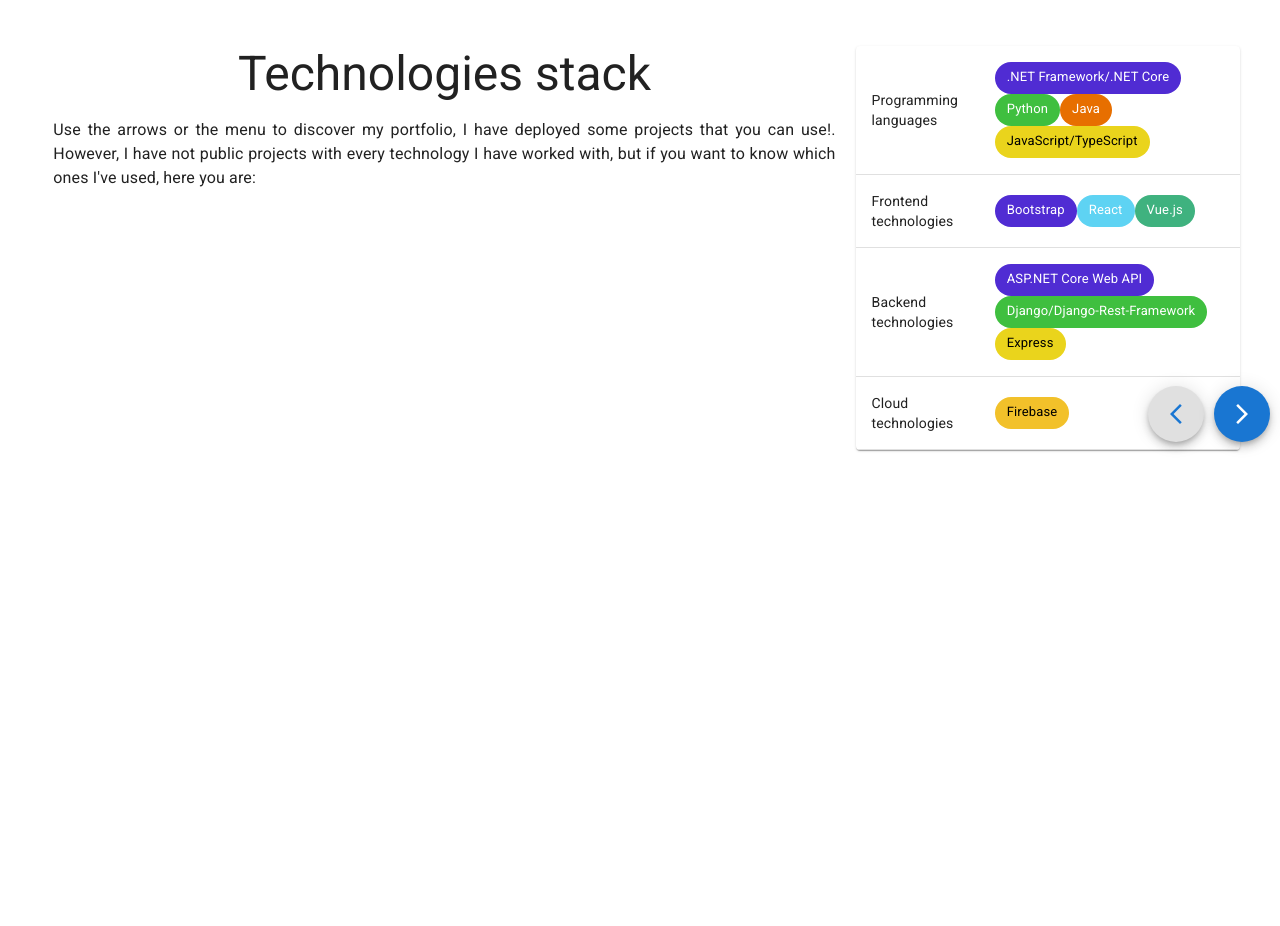
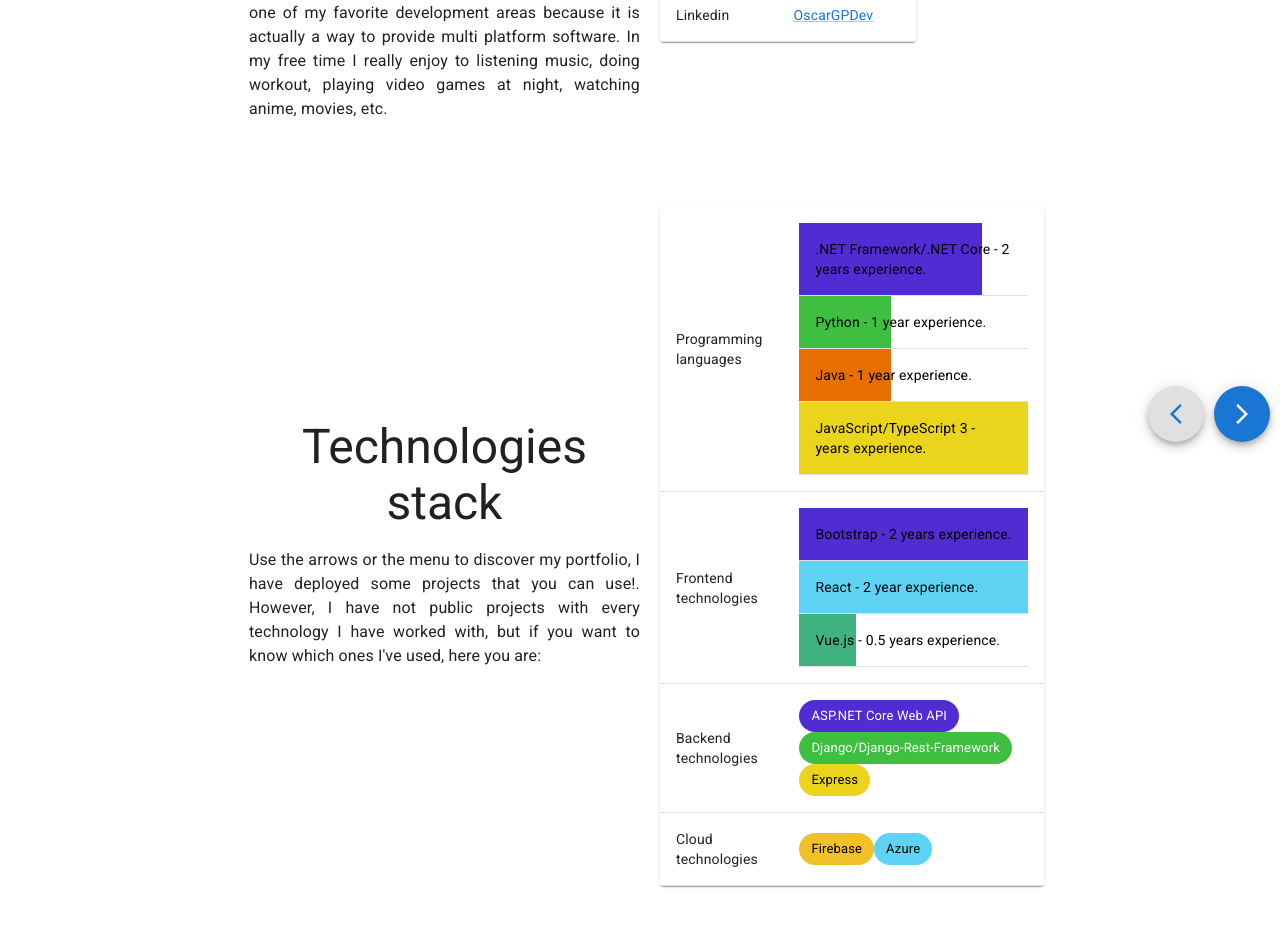
Before and after one commit to OscarGPDev/OscarGPDev, a React (Create React App) app: page / in a window 1280 px wide. Shown: the part 348-1274 px from the top of the page. Before the commit the page ends 885 px from the top, so only its background shows below. Built offline with nearby package versions, Linux system fonts and the light colour scheme.

Commit message:
Actualizaciones visuales y actualizacion de experiencia

```diff
--- a/src/components/internationalize/locales/en/translation.json
+++ b/src/components/internationalize/locales/en/translation.json
@@ -4,6 +4,8 @@
   "header_menu_about_me": "About me",
   "header_menu_experience": "Experience",
   "aboutMe_title": "About me",
+  "years_experience": "years experience",
+  "year_experience": "year experience",
   "aboutMe_stack_title": "Technologies stack",
   "aboutMe_body": "I am a proudly graduate from ESCOM IPN, I am a technology enthusiast that is always trying new things, specially if it is about GNU/Linux and free software, I am not married with just using it, but I prefer it over others. I love learning about almost everything, and I also like to share my knowledge with others because teach is like learn it twice, since I was a college student I was a web programmer, and it is one of my favorite development areas because it is actually a way to provide multi platform software. In my free time I really enjoy to listening music, doing workout, playing video games at night, watching anime, movies, etc.",
   "aboutMe_stack_body": "Use the arrows or the menu to discover my portfolio, I have deployed some projects that you can use!. However, I have not public projects with every technology I have worked with, but if you want to know which ones I've used, here you are:",
@@ -38,6 +40,8 @@
   "experience_table_description": "Description",
   "experience_table_jd_description": "During my time in JD Solutions I've participated on many projects development that improves my professional growing, with many technologies, involved in a team with a higher experienced people from I acquire part of my knowledge.",
   "experience_others": "Others",
+  "experience_certifications": "Certifications",
+  "experience_certifications_azure": "Azure Fundamentals AZ-900.",
   "experience_hack_the_ocean_title": "Team leader in Hack the ocean hackathon",
   "experience_hack_the_ocean_body": "I was the team leader in the Hack the ocean hackathon, our team finished all the tasks we set for ourselves.",
   "experience_launch_x_body": "I took the Launch X program to improve my skills and get more technologies in my stack.",
--- a/src/components/internationalize/locales/es/translation.json
+++ b/src/components/internationalize/locales/es/translation.json
@@ -4,6 +4,8 @@
   "header_menu_about_me": "Sobre mi",
   "header_menu_experience": "Experiencia",
   "aboutMe_title": "Acerca de mi",
+  "years_experience": "años de experiencia",
+  "year_experience": "año de experiencia",
   "aboutMe_stack_title": "Tecnologías",
   "aboutMe_body": "Soy orgullosamente egresado de ESCOM IPN, soy un entusiasta de la tecnología que siempre está buscando probar cosas nuevas, especialmente si se trata de GNU/Linux y software libre, y aunque no tengo problema usando otros sistema. Me encanta aprender de casi todo, y también me gusta compartir mis conocimientos con los demás porque enseñar es como aprender dos veces, desde que era estudiante universitario era programador web, y es una de mis áreas favoritas de desarrollo porque en realidad es una forma de proporcionar software multiplataforma. En mi tiempo libre disfruto mucho escuchando música, haciendo ejercicio, jugando videojuegos por la noche, viendo anime, películas, etc.",
   "aboutMe_stack_body": "Usa las flechas o el menú para visitar mi portafolio, he desplegado algunos proyectos para que puedas interactuar con ellos. Sin embargo, no tengo proyectos públicos de todas las tecnologías con las que he trabajado, pero a continuación te muestro cuales han sido:",
@@ -38,6 +40,8 @@
   "experience_table_description": "Descripción",
   "experience_table_jd_description": "Durante mi estancia en JD Solutions participé en el desarrollo de distintos proyectos que me permitieron acelerar mi crecimiento profesional, con diferentes tecnologías, de la mano de personas experimentadas de las que adquirí parte de mi conocimiento.",
   "experience_others": "Otros",
+  "experience_certifications": "Certificaciones",
+  "experience_certifications_azure": "Azure Fundamentals AZ-900.",
   "experience_hack_the_ocean_title": "Líder de equipo en el hackathon Hack the ocean.",
   "experience_hack_the_ocean_body": "Fuí líder de equipo en hack the ocean, logramos concluir con todas las tareas que nos propusimos.",
   "experience_launch_x_body": "Tome el programa de Launch X para pulir mis habilidades y agregar aún más tecnologías a mi repertorio.",
--- a/src/pages/AboutMe.js
+++ b/src/pages/AboutMe.js
@@ -1,15 +1,32 @@
-import {Chip, Fade, Grid, Link, Paper, Table, TableBody, TableCell, TableContainer, TableRow} from "@mui/material";
+import {
+    Chip,
+    Fade,
+    Grid,
+    Link,
+    Paper,
+    Table,
+    TableBody,
+    TableCell,
+    TableContainer,
+    TableHead,
+    TableRow
+} from "@mui/material";
 import Typography from "@mui/material/Typography";
 import {useTranslation} from "react-i18next";
 import {CameraIndoor, FitnessCenter, MusicNote, VideogameAsset} from "@mui/icons-material";
+//import Background from "/wallhaven-p822gp.jpg"
 
 const AboutMe = () => {
     const {t: translation} = useTranslation();
     return (
         <Fade in timeout={2000}>
             <Paper elevation={0}>
-                <Grid container>
-                    <Grid item xs={12} lg={8}>
+                <Grid container
+                      sx={{maxWidth: {lg: "80%"}, marginX: "auto",}}
+                      direction="row"
+                      justifyContent="center"
+                      alignItems="center">
+                    <Grid item xs={12} lg={5}>
                         <Typography variant="h3" gutterBottom>
                             {translation('aboutMe_title')}
                         </Typography>
@@ -17,7 +34,7 @@
                             {translation('aboutMe_body')}
                         </Typography>
                     </Grid>
-                    <Grid item xs={12} lg={4}>
+                    <Grid item xs={12} lg={5}>
                         <TableContainer component={Paper} sx={{
                             width: {
                                 xs: "100%",
@@ -56,9 +73,12 @@
                 </Grid>
 
 
-
-                <Grid container sx={{marginTop:"10vh"}}>
-                    <Grid item xs={12} lg={8}>
+                <Grid
+                    container
+                    sx={{marginTop: "10vh", maxWidth: {lg: "80%"}, marginX: "auto",}}
+                    justifyContent="center"
+                    alignItems="center">
+                    <Grid item xs={12} lg={5}>
                         <Typography variant="h3" gutterBottom>
                             {translation('aboutMe_stack_title')}
                         </Typography>
@@ -66,7 +86,7 @@
                             {translation('aboutMe_stack_body')}
                         </Typography>
                     </Grid>
-                    <Grid item xs={12} lg={4}>
+                    <Grid item xs={12} lg={5}>
                         <TableContainer component={Paper} sx={{
                             width: {
                                 xs: "100%",
@@ -82,21 +102,86 @@
                                     <TableRow>
                                         <TableCell>{translation("aboutMe_table_programing_languages")}</TableCell>
                                         <TableCell>
-                                            <Chip label=".NET Framework/.NET Core"
-                                                  sx={{color: "white", backgroundColor: "#502CD3"}}/>
-                                            <Chip label="Python" sx={{color: "white", backgroundColor: "#3FBF3F"}}/>
-                                            <Chip label="Java" sx={{color: "white", backgroundColor: "#E76F00"}}/>
-                                            <Chip label="JavaScript/TypeScript"
-                                                  sx={{color: "black", backgroundColor: "#EAD41C"}}/>
+                                            <Table aria-label="simple table">
+                                                <TableHead>
+                                                    <TableRow>
+                                                    </TableRow>
+                                                </TableHead>
+                                                <TableBody>
+                                                    <TableRow>
+                                                        <TableCell sx={{
+                                                            color: "black",
+                                                            background: "linear-gradient(90deg, rgba(80,44,211,1) 0%, rgba(80,44,211,1) 80%, rgba(0,0,0,0) 80%) "
+                                                        }}>
+                                                            .NET Framework/.NET Core -
+                                                            2 {translation("years_experience")}.
+                                                        </TableCell>
+                                                    </TableRow>
+                                                    <TableRow>
+                                                        <TableCell sx={{
+                                                            color: "black",
+                                                            background: "linear-gradient(90deg, rgba(63,191,63,1) 0%, rgba(63,191,63,1) 40%, rgba(0,0,0,0) 40%) "
+                                                        }}>
+                                                            Python - 1 {translation("year_experience")}.
+                                                        </TableCell>
+                                                    </TableRow>
+                                                    <TableRow>
+                                                        <TableCell sx={{
+                                                            color: "black",
+                                                            background: "linear-gradient(90deg, rgba(231,111,0,1) 0%, rgba(231,111,0,1) 40%, rgba(0,0,0,0) 40%) "
+                                                        }}>
+                                                            Java - 1 {translation("year_experience")}.
+                                                        </TableCell>
+                                                    </TableRow>
+                                                    <TableRow>
+                                                        <TableCell sx={{
+                                                            color: "black",
+                                                            background: "linear-gradient(90deg, rgba(234,212,28,1) 0%, rgba(234,212,28,1) 100%, rgba(0,0,0,0) 100%) "
+                                                        }}>
+                                                            JavaScript/TypeScript 3 - {translation("years_experience")}.
+                                                        </TableCell>
+                                                    </TableRow>
+                                                </TableBody>
+                                            </Table>
                                         </TableCell>
                                     </TableRow>
                                     <TableRow>
                                         <TableCell>{translation("aboutMe_table_frontend_technologies")}</TableCell>
                                         <TableCell>
-                                            <Chip label="Bootstrap"
-                                                  sx={{color: "white", backgroundColor: "#502CD3"}}/>
-                                            <Chip label="React" sx={{color: "white", backgroundColor: "#5ED3F3"}}/>
-                                            <Chip label="Vue.js" sx={{color: "white", backgroundColor: "#3FB27F"}}/>
+                                            <Table aria-label="simple table">
+                                                <TableHead>
+                                                    <TableRow>
+                                                    </TableRow>
+                                                </TableHead>
+                                                <TableBody>
+                                                    <TableRow>
+                                                        <TableCell sx={{
+                                                            color: "black",
+                                                            background: "linear-gradient(90deg, rgba(80,44,211,1) 0%, rgba(80,44,211,1) 100%, rgba(0,0,0,0) 100%) "
+                                                        }}>
+                                                            Bootstrap -
+                                                            2 {translation("years_experience")}.
+                                                        </TableCell>
+                                                    </TableRow>
+                                                    <TableRow>
+                                                        <TableCell sx={{
+                                                            color: "black",
+                                                            background: "linear-gradient(90deg, rgba(94,211,243,1) 0%, rgba(94,211,243,1) 100%, rgba(0,0,0,0) 100%) "
+                                                        }}>
+                                                            React - 2 {translation("year_experience")}.
+                                                        </TableCell>
+                                                    </TableRow>
+                                                    <TableRow>
+                                                        <TableCell sx={{
+                                                            color: "black",
+                                                            background: "linear-gradient(90deg, rgba(63,178,127,1) 0%, rgba(63,178,127,1) 25%, rgba(0,0,0,0) 25%) "
+                                                        }}>
+                                                            Vue.js - 0.5 {translation("years_experience")}.
+                                                        </TableCell>
+                                                    </TableRow>
+
+                                                </TableBody>
+                                            </Table>
                                         </TableCell>
                                     </TableRow>
                                     <TableRow>
@@ -113,6 +198,7 @@
                                         <TableCell>{translation("aboutMe_table_cloud_technologies")}</TableCell>
                                         <TableCell>
                                             <Chip label="Firebase" sx={{color: "black", backgroundColor: "#F2C12A"}}/>
+                                            <Chip label="Azure" sx={{color: "black", backgroundColor: "rgba(94,211,243,1)"}}/>
                                         </TableCell>
                                     </TableRow>
                                 </TableBody>
```
Also changed, not shown: src/pages/Experience.js (+18 -0 lines).
